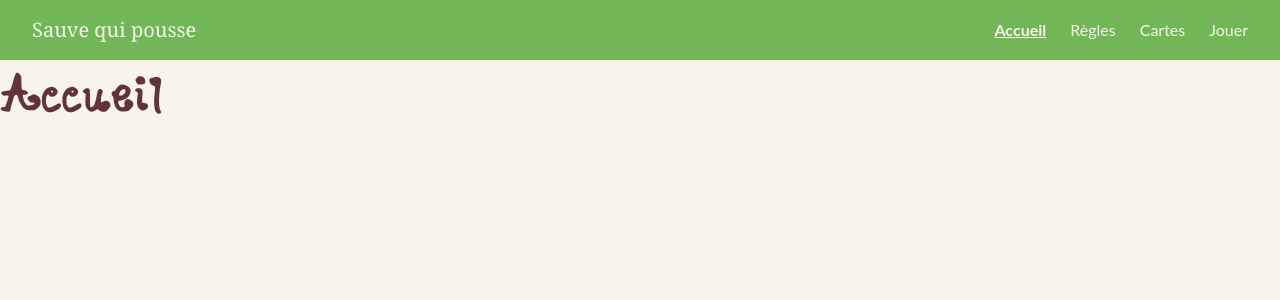
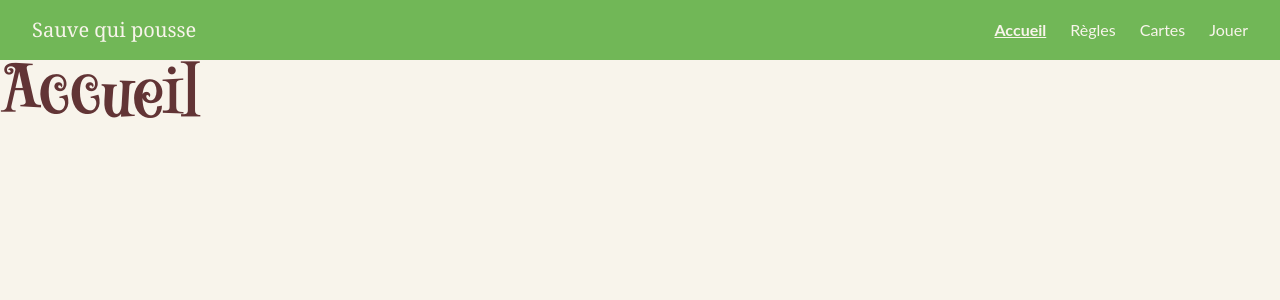
Before and after one commit to DerouillonAlice/sauve_qui_pousse, a Vue app: page / in a window 1280 px wide. Shown: the top 300 px of the page. Built offline with nearby package versions, Linux system fonts and the light colour scheme.

Commit message:
feat: change typo

```diff
--- a/index.html
+++ b/index.html
@@ -3,7 +3,7 @@
   <head>
     <meta charset="UTF-8">
     <link rel="icon" href="/favicon.ico">
-    <link rel="preload" href="/src/assets/fonts/ASwirlVelvet.ttf" as="font" type="font/ttf" crossorigin="anonymous">
+    <link rel="preload" href="/src/assets/fonts/MagicalneverlandRegular-V4GP6.otf" as="font" type="font/otf" crossorigin="anonymous">
     <meta name="viewport" content="width=device-width, initial-scale=1.0">
     <meta name="description" content="Sauve qui pousse — le jeu de société sur la biodiversité">
     <title>Sauve qui pousse</title>
--- a/src/assets/base.css
+++ b/src/assets/base.css
@@ -1,6 +1,6 @@
 @font-face {
-  font-family: 'SwirlVelvet';
-  src: url('./fonts/ASwirlVelvet.ttf') format('truetype');
+  font-family: 'MagicalNeverland';
+  src: url('./fonts/MagicalneverlandRegular-V4GP6.otf') format('opentype');
   font-weight: normal;
   font-style: normal;
   font-display: block;
@@ -61,7 +61,7 @@ body {
 }
 
 h1, h2, h3, h4 {
-  font-family: 'SwirlVelvet', serif;
+  font-family: 'MagicalNeverland', serif;
   color: var(--color-heading);
   line-height: 1.2;
 }
--- a/src/assets/main.css
+++ b/src/assets/main.css
@@ -12,5 +12,5 @@
 
   --font-sans: 'Lato', 'Segoe UI', Roboto, sans-serif;
   --font-serif: 'Playfair Display', 'Georgia', serif;
-  --font-game: 'SwirlVelvet', serif;
+  --font-game: 'MagicalNeverland', serif;
 }
```
Also changed, not shown: src/assets/fonts/MagicalneverlandRegular-V4GP6.otf (added).
